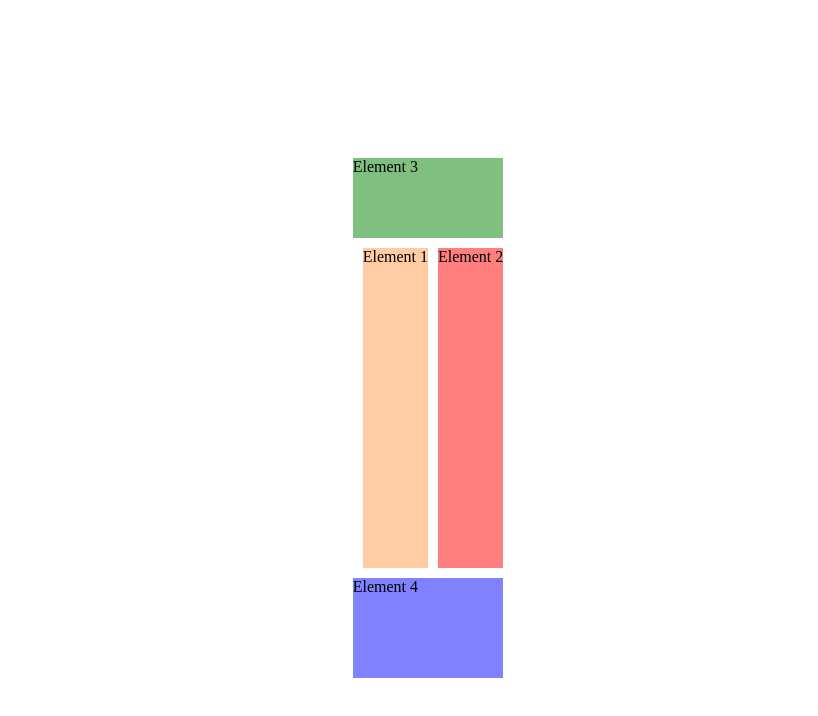
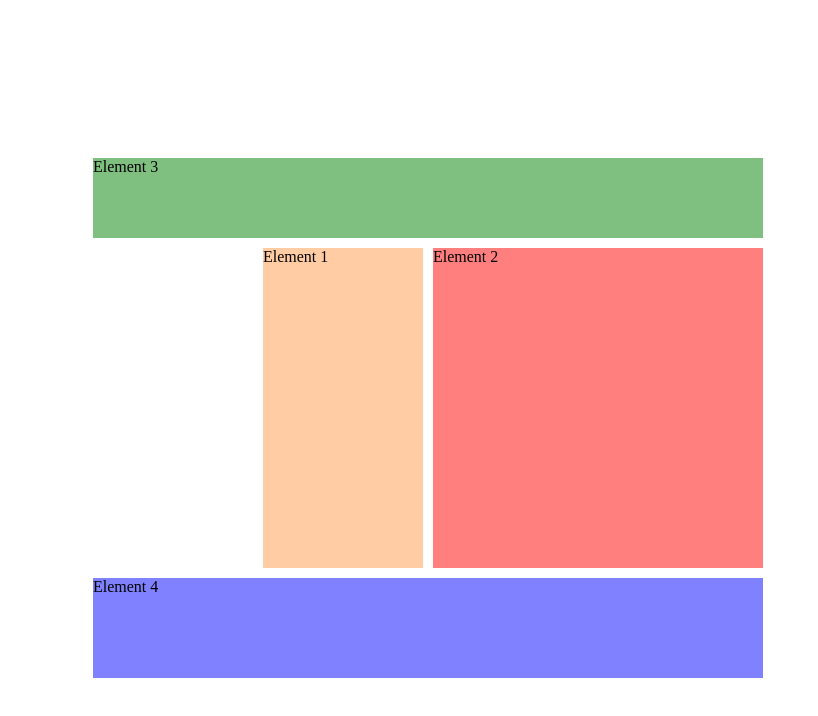
Before and after one commit to elyashar/CSS-complete-guide, a website built with Vite: page Grid/elements/index.html in a window 1280 px wide. Shown: the part 46-762 px from the top of the page, without its empty margins (0-818 px from the left). Built offline with nearby package versions, Linux system fonts and the light colour scheme.

Commit message:
add changes to position

```diff
--- a/Grid/elements/style.css
+++ b/Grid/elements/style.css
@@ -4,7 +4,7 @@
     height: 800px;
     width: 800px;
     /* grid-template-columns: 200px 5rem 20% auto; */
-    grid-template-columns: repeat(4, 20%%);
+    grid-template-columns: repeat(4, 20%);
     grid-template-rows: 5rem minmax(10px, 20rem) 100px;
     /* grid-row-gap: 10px;
     grid-column-gap: 20px; */
```
